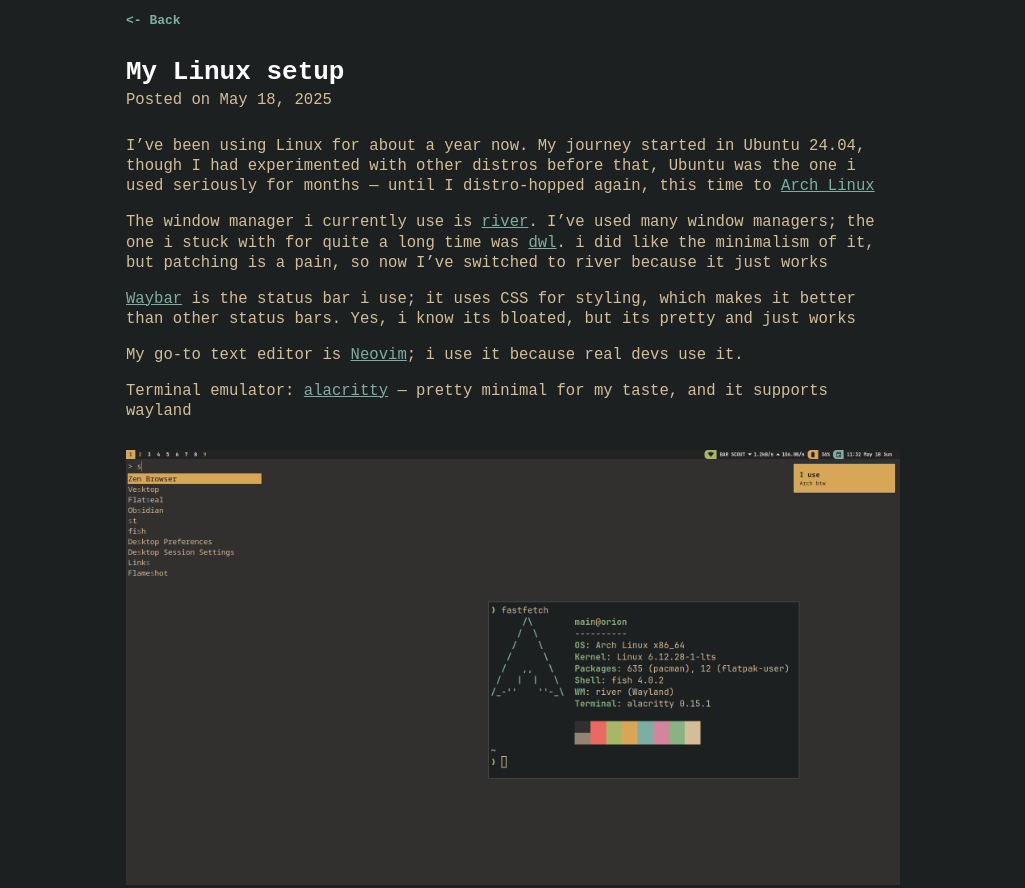
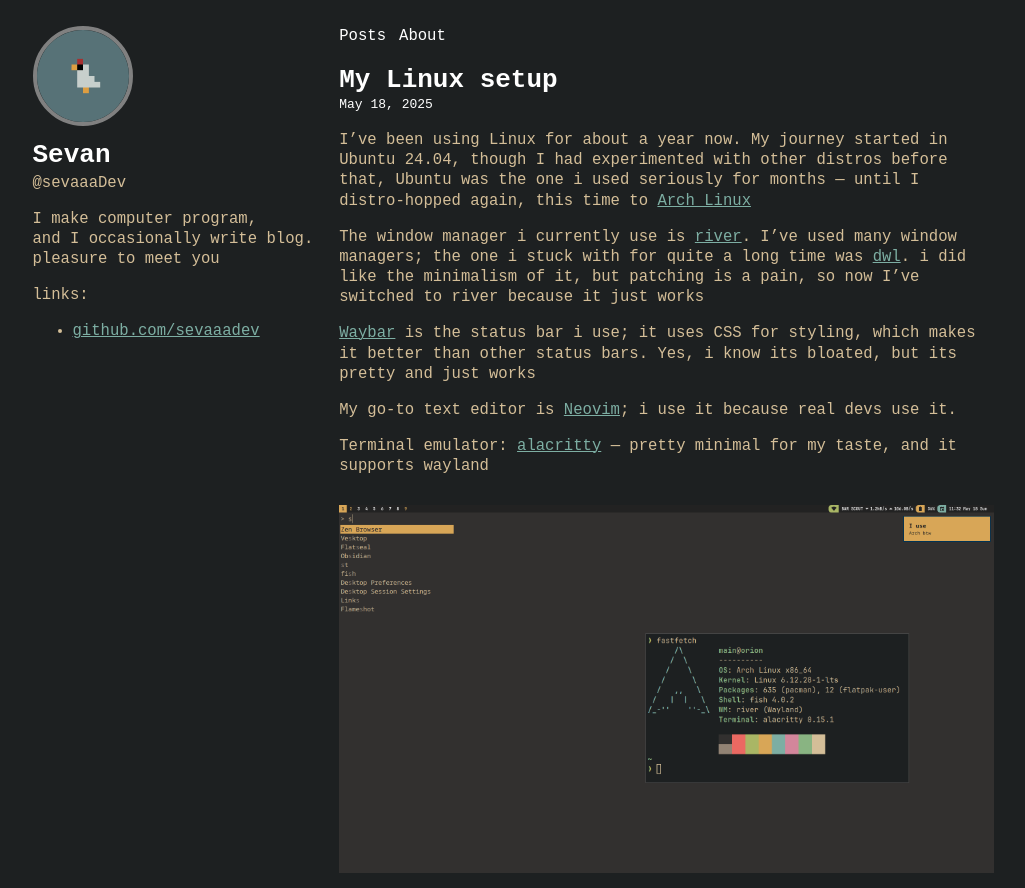
Before and after one commit to sevaaaDev/sevaaaDev.github.io, an Astro site: page /posts/my-linux-setup in a window 1280 px wide. Shown: the top 888 px of the page, without its empty margins (127-1152 px from the left). Built offline with nearby package versions, Linux system fonts and the light colour scheme; Astro itself is replaced by a stand-in of ours.

Commit message:
feat: bloglayout

```diff
--- a/src/layouts/BlogLayout.astro
+++ b/src/layouts/BlogLayout.astro
@@ -1,5 +1,7 @@
 ---
 import "../assets/default.css";
+import Profile from "../components/Profile.astro";
+import Navbar from "../components/Navbar.astro";
 const { frontmatter } = Astro.props;
 const dateOptions: object = {
   year: "numeric",
@@ -26,16 +28,19 @@
   </head>
   <body>
     <div class="container">
-      <a href="/">&lt- Back</a>
       <header class="header">
-        <h1>{frontmatter.title}</h1>
-        <p>
-          Posted on <time datetime={frontmatter.publishDate}
-            >{formattedPublishDate}</time
-          >
-        </p>
+        <Profile />
       </header>
-      <slot />
+      <div class="second-col">
+        <nav>
+          <Navbar />
+        </nav>
+        <main>
+          <h1>{frontmatter.title}</h1>
+          <time datetime={formattedPublishDate}>{formattedPublishDate}</time>
+          <slot />
+        </main>
+      </div>
     </div>
   </body>
 </html>
@@ -46,23 +51,23 @@
     box-sizing: border-box;
   }
   .container {
-    padding: 1rem;
-    max-width: 800px;
+    padding: 1rem 1.5rem;
+    max-width: 1000px;
     margin-inline: auto;
-    min-height: 100dvh;
+    /*    min-height: 100dvh; */
+    display: flex;
+    /*    border: 1px solid yellow; */
+    gap: 2rem;
+    flex-wrap: wrap;
   }
-  .header h1,
-  p {
-    margin: 0;
+  .second-col {
+    flex-basis: 50%;
+    flex-grow: 1;
   }
   .header {
-    margin: 2rem 0;
+    max-width: min-content;
   }
-  a {
-    text-decoration: none;
-    font-weight: 700;
-  }
-  a:hover {
-    text-decoration: underline;
+  h1 {
+    margin-bottom: 0;
   }
 </style>
--- a/src/layouts/Layout.astro
+++ b/src/layouts/Layout.astro
@@ -1,7 +1,6 @@
 ---
 import "../assets/default.css";
 import Profile from "../components/Profile.astro";
-import Navbar from "../components/Navbar.astro";
 ---
 
 <!doctype html>
@@ -19,7 +18,7 @@
       </header>
       <div class="second-col">
         <nav>
-	  <slot name="nav"/>
+          <slot name="nav" />
         </nav>
         <main>
           <slot />
@@ -35,7 +34,7 @@
     box-sizing: border-box;
   }
   .container {
-    padding: 1rem 2rem;
+    padding: 1rem 1.5rem;
     max-width: 1000px;
     margin-inline: auto;
     /*    min-height: 100dvh; */
```
Lines whose indentation alone changed are shown as unchanged.
